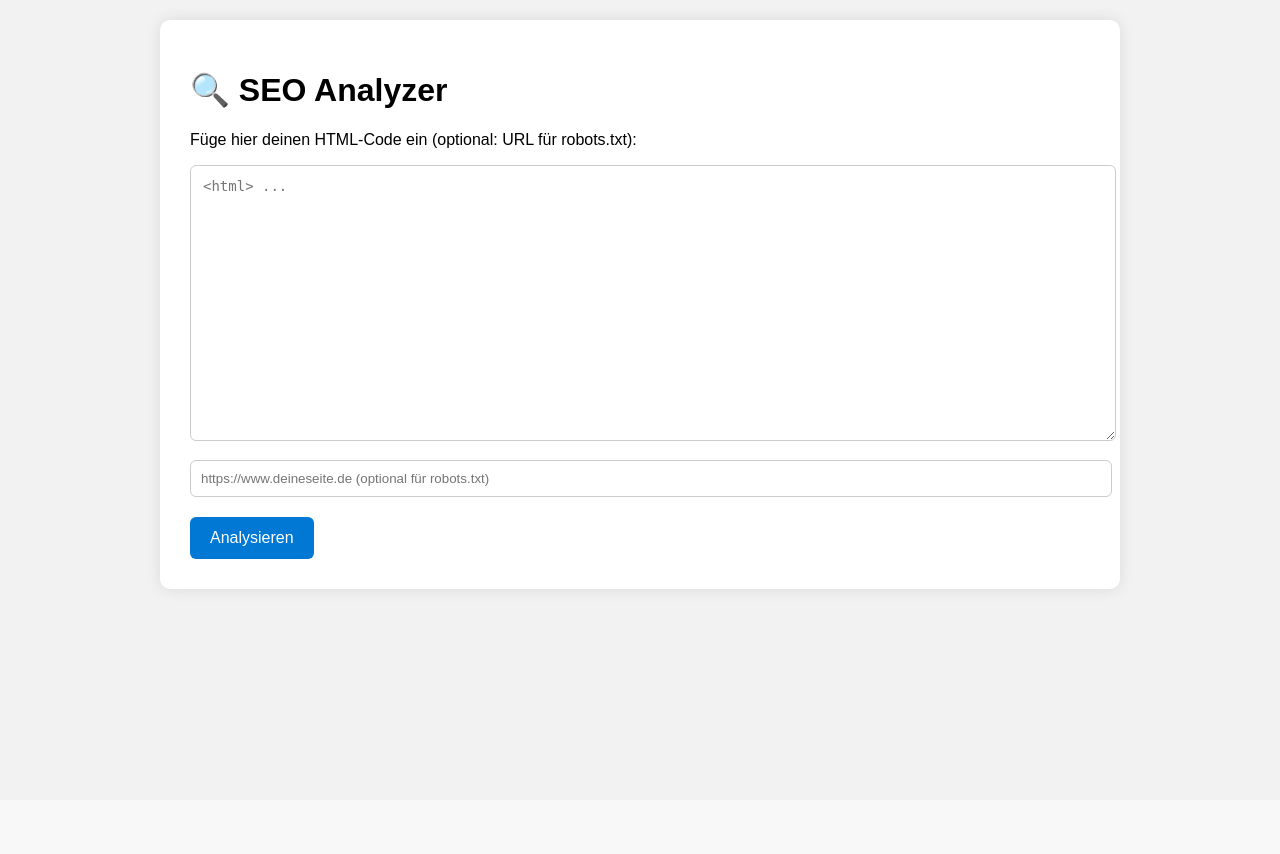
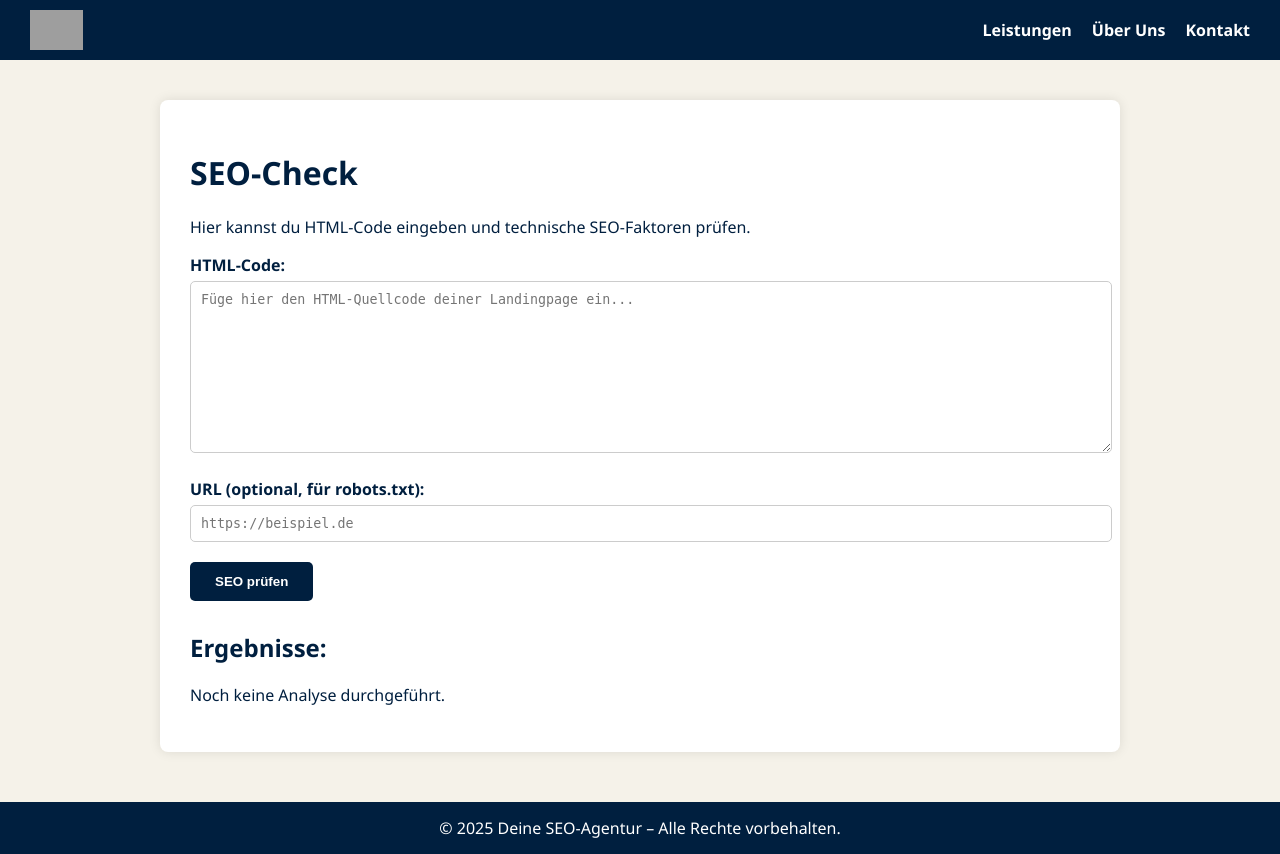
Before and after one commit to Maggi12345689/seo-checker, a Flask app: page / in a window 1280 px wide. Before the commit the page ends 594 px from the top, so only its background shows below. Run offline with Flask 3, Linux system fonts and the light colour scheme; grey boxes are pictures that could not be loaded.

Commit message:
Update index.html - neu

```diff
--- a/templates/index.html
+++ b/templates/index.html
@@ -1,128 +1,151 @@
 <!DOCTYPE html>
 <html lang="de">
 <head>
-  <meta charset="UTF-8">
-  <title>SEO Analyzer Tool</title>
+  <meta charset="UTF-8" />
+  <meta name="viewport" content="width=device-width, initial-scale=1.0"/>
+  <title>SEO-Checker</title>
   <style>
     body {
-      font-family: Arial, sans-serif;
-      background: #f2f2f2;
       margin: 0;
-      padding: 20px;
+      font-family: 'Segoe UI', sans-serif;
+      background-color: #f5f2e9; /* Beige */
+      color: #001f3f; /* Dunkelblau */
     }
-
+    .navbar {
+      display: flex;
+      justify-content: space-between;
+      align-items: center;
+      background-color: #001f3f;
+      padding: 10px 30px;
+      color: white;
+    }
+    .navbar img {
+      height: 40px;
+    }
+    .nav-links {
+      display: flex;
+      gap: 20px;
+    }
+    .nav-links a {
+      color: white;
+      text-decoration: none;
+      font-weight: bold;
+    }
+    .nav-links a:hover {
+      text-decoration: underline;
+    }
     .container {
       max-width: 900px;
-      margin: auto;
+      margin: 40px auto;
       background: white;
       padding: 30px;
-      border-radius: 10px;
-      box-shadow: 0 0 15px rgba(0,0,0,0.1);
+      border-radius: 8px;
+      box-shadow: 0 0 12px rgba(0,0,0,0.1);
     }
-
-    textarea {
-      width: 100%;
-      height: 250px;
-      font-family: monospace;
-      padding: 12px;
-      font-size: 14px;
-      border: 1px solid #ccc;
-      border-radius: 6px;
-      resize: vertical;
+    h1 {
+      color: #001f3f;
     }
-
-    input[type="text"] {
+    label {
+      font-weight: bold;
+    }
+    textarea, input[type="text"] {
       width: 100%;
       padding: 10px;
-      margin-top: 15px;
-      margin-bottom: 10px;
+      margin-top: 5px;
+      margin-bottom: 20px;
       border: 1px solid #ccc;
-      border-radius: 6px;
+      border-radius: 5px;
+      font-family: monospace;
     }
-
     button {
-      background-color: #0078d4;
+      background-color: #001f3f;
       color: white;
-      padding: 12px 20px;
-      font-size: 16px;
       border: none;
-      border-radius: 6px;
+      padding: 12px 25px;
+      border-radius: 5px;
       cursor: pointer;
-      margin-top: 10px;
+      font-weight: bold;
     }
-
     button:hover {
-      background-color: #005fa3;
+      background-color: #003366;
     }
-
+    .results {
+      margin-top: 30px;
+    }
     table {
       width: 100%;
       border-collapse: collapse;
-      margin-top: 30px;
+      margin-top: 10px;
     }
-
     th, td {
-      padding: 12px;
+      border: 1px solid #ccc;
+      padding: 10px;
       text-align: left;
-      border-bottom: 1px solid #ddd;
     }
-
     th {
-      background-color: #f0f0f0;
+      background-color: #001f3f;
+      color: white;
     }
-
-    .ok {
-      color: green;
-      font-weight: bold;
-    }
-
-    .warn {
-      color: orange;
-      font-weight: bold;
-    }
-
-    .error {
-      color: red;
-      font-weight: bold;
+    footer {
+      background-color: #001f3f;
+      color: white;
+      text-align: center;
+      padding: 15px 0;
+      margin-top: 50px;
     }
   </style>
 </head>
 <body>
+  <nav class="navbar">
+    <img src="logo.png" alt="SEO Agentur Logo" />
+    <div class="nav-links">
+      <a href="#leistungen">Leistungen</a>
+      <a href="#ueber-uns">Über Uns</a>
+      <a href="#kontakt">Kontakt</a>
+    </div>
+  </nav>
+
   <div class="container">
-    <h1>🔍 SEO Analyzer</h1>
-    <p>Füge hier deinen HTML-Code ein (optional: URL für robots.txt):</p>
-    <textarea id="htmlInput" placeholder="&lt;html&gt; ..."></textarea>
-    <input type="text" id="urlInput" placeholder="https://www.deineseite.de (optional für robots.txt)">
-    <button onclick="analyze()">Analysieren</button>
+    <h1>SEO-Check</h1>
+    <p>Hier kannst du HTML-Code eingeben und technische SEO-Faktoren prüfen.</p>
 
-    <div id="results"></div>
+    <label for="htmlCode">HTML-Code:</label>
+    <textarea id="htmlCode" rows="10" placeholder="Füge hier den HTML-Quellcode deiner Landingpage ein..."></textarea>
+
+    <label for="url">URL (optional, für robots.txt):</label>
+    <input type="text" id="url" placeholder="https://beispiel.de" />
+
+    <button onclick="checkSEO()">SEO prüfen</button>
+
+    <div class="results" id="results">
+      <h2>Ergebnisse:</h2>
+      <p>Noch keine Analyse durchgeführt.</p>
+    </div>
   </div>
 
+  <footer>
+    &copy; 2025 Deine SEO-Agentur – Alle Rechte vorbehalten.
+  </footer>
+
   <script>
-    async function analyze() {
-      const html = document.getElementById("htmlInput").value;
-      const url = document.getElementById("urlInput").value;
-
+    async function checkSEO() {
+      const html = document.getElementById("htmlCode").value;
+      const url = document.getElementById("url").value;
       const response = await fetch("/check-seo", {
         method: "POST",
-        headers: {
-          "Content-Type": "application/json"
-        },
+        headers: { "Content-Type": "application/json" },
         body: JSON.stringify({ html, url })
       });
+      const results = await response.json();
 
-      const data = await response.json();
-      let output = "<table><tr><th>Element</th><th>Status</th><th>Details</th></tr>";
-
-      for (const [key, value] of Object.entries(data)) {
-        let cls = "ok";
-        if (value.Status.toLowerCase().includes("fehlt")) cls = "error";
-        else if (value.Status.toLowerCase().includes("zu") || value.Status.toLowerCase().includes("mehrfach")) cls = "warn";
-        output += `<tr><td>${key}</td><td class="${cls}">${value.Status}</td><td>${value.Details}</td></tr>`;
+      const resultsContainer = document.getElementById("results");
+      let table = `<table><tr><th>Faktor</th><th>Status</th><th>Details</th></tr>`;
+      for (const key in results) {
+        const res = results[key];
+        table += `<tr><td>${key}</td><td>${res.Status}</td><td>${res.Details}</td></tr>`;
       }
-
-      output += "</table>";
-      document.getElementById("results").innerHTML = output;
+      table += `</table>`;
+      resultsContainer.innerHTML = "<h2>Ergebnisse:</h2>" + table;
     }
   </script>
 </body>
```
